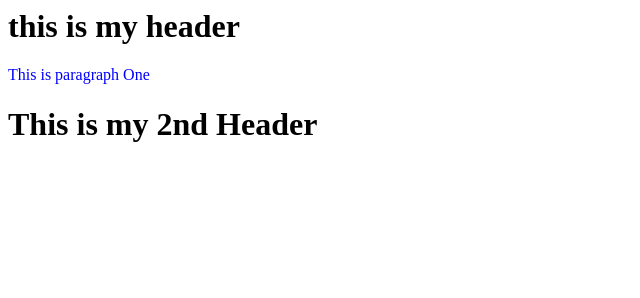
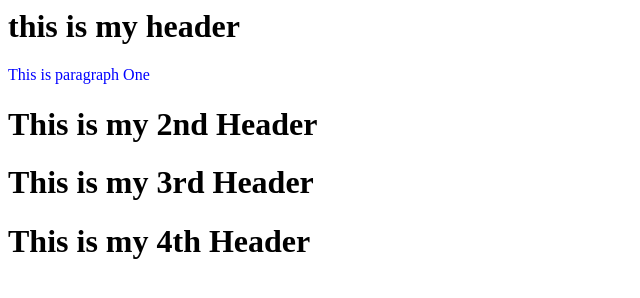
Before and after one commit to rodrigomarquesmds/SshRemoteRepo, a plain HTML site: page index.html in a window 1280 px wide. Shown: the whole page, without its empty margins (0-640 px from the left). Drawn offline with Linux system fonts and the light colour scheme.

Commit message:
Added Headers 3rd and 4th

```diff
--- a/index.html
+++ b/index.html
@@ -12,6 +12,9 @@ P {color:blue}
   <h1>this is my header </h1>
   <P> This is paragraph One</P>
   <H1> This is my 2nd Header</h1>
+  <H1> This is my 3rd Header</h1>
+  <H1> This is my 4th Header</h1>
+
   </body>
 
 </html>
```
